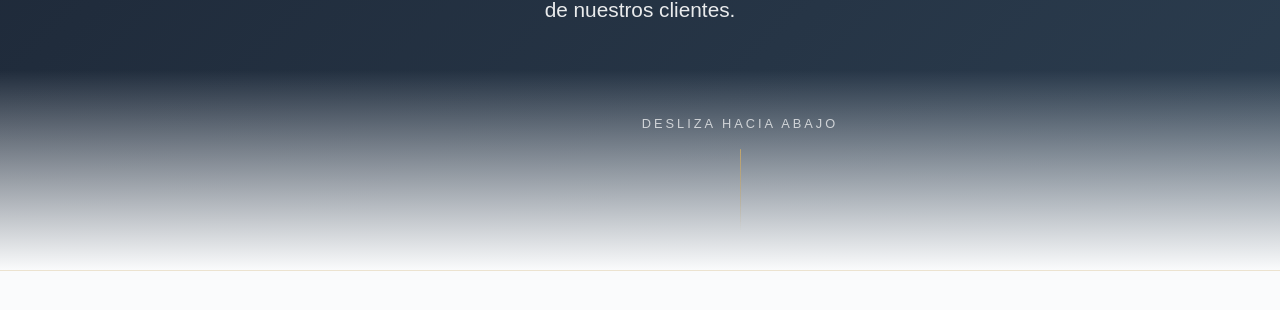
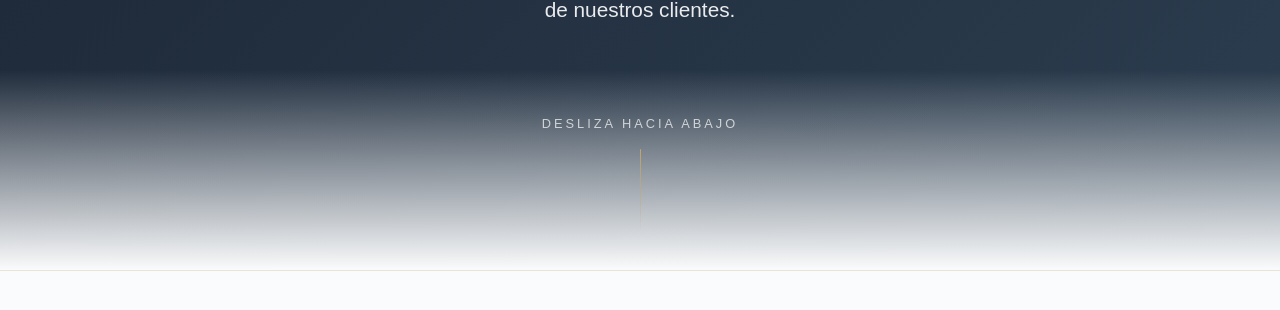
Before and after one commit to streaming10/Perseus_RC_abogados, a Jekyll site: the page built from index.md, in a window 1280 px wide and 900 px high, scrolled down 489 px. Shown: the part 141-451 px from the top of the window. Built offline with Jekyll 4.4.1, drawn with Linux system fonts in a browser that asks for light colours.

Commit message:
Update head.html

```diff
--- a/_includes/head.html
+++ b/_includes/head.html
@@ -273,14 +273,15 @@
     .scroll-indicator {
       position: absolute;
       bottom: 3rem;
-      left: 50%;
-      transform: translateX(-50%);
+      left: 0;
+      right: 0;
+      margin-left: auto;
+      margin-right: auto;
       text-align: center;
       opacity: 0;
       animation: fadeInUp 0.8s ease-out 1.2s forwards;
       z-index: 10;
-      width: 100%;
-      max-width: 200px;
+      width: fit-content;
       display: flex;
       flex-direction: column;
       align-items: center;
```
